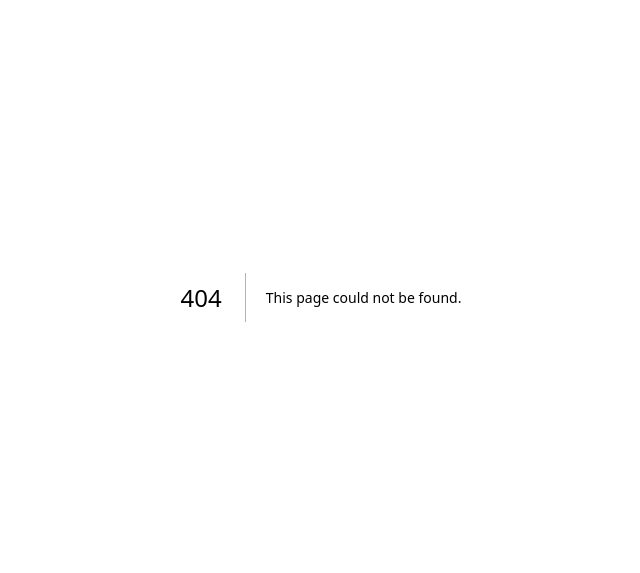
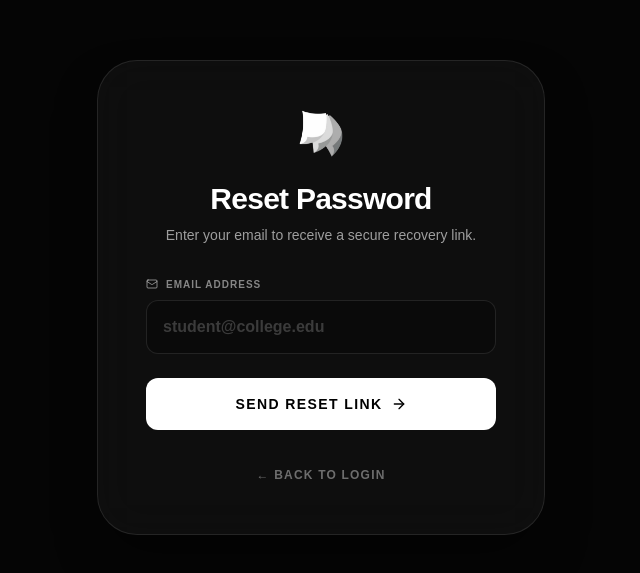
Before and after one commit to tanmay-mevada/Print-Stack, a Next.js app: page /forgot-password in a window 1280 px wide. Before the commit this address had no page. Shown: the part 103-676 px from the top of the page, without its empty margins (319-959 px from the left). Built offline with nearby package versions, Linux system fonts and the light colour scheme.

Commit message:
forgot-pwd

```diff
--- a/src/app/(auth)/actions.ts
+++ b/src/app/(auth)/actions.ts
@@ -382,3 +382,36 @@ export async function verifyPickupOTPAction(orderId: string, inputOtp: string) {
     return { success: false, error: "Invalid OTP. Please check your email and try again." }
   }
 }
+
+export async function forgotPasswordAction(formData: FormData) {
+  const email = formData.get('email') as string
+  const supabase = await createClient()
+
+  // Supabase automatically sends the reset email using its built-in templates
+  const { error } = await supabase.auth.resetPasswordForEmail(email, {
+    // This tells Supabase where to send the user AFTER they click the email link
+    redirectTo: `${process.env.NEXT_PUBLIC_BASE_URL}/auth/callback?next=/reset-password`,
+  })
+
+  if (error) {
+    return { error: error.message }
+  }
+
+  return { success: true }
+}
+
+export async function updatePasswordAction(formData: FormData) {
+  const password = formData.get('password') as string
+  const supabase = await createClient()
+
+  // Updates the password for the currently logged-in/verified session
+  const { error } = await supabase.auth.updateUser({
+    password: password
+  })
+
+  if (error) {
+    return { error: error.message }
+  }
+
+  redirect('/login?message=Password updated successfully')
+}
--- /dev/null
+++ b/src/app/(auth)/forgot-password/page.tsx
@@ -0,0 +1,78 @@
+'use client'
+
+import { useState } from 'react'
+import Link from 'next/link'
+import { forgotPasswordAction } from '../actions'
+import { Mail, ArrowRight, CheckCircle2 } from 'lucide-react'
+import { useTheme } from '@/context/ThemeContext'
+
+export default function ForgotPasswordPage() {
+  const { isDark } = useTheme()
+  const [loading, setLoading] = useState(false)
+  const [success, setSuccess] = useState(false)
+  const [errorMsg, setErrorMsg] = useState('')
+
+  async function handleSubmit(e: React.FormEvent<HTMLFormElement>) {
+    e.preventDefault()
+    setLoading(true)
+    setErrorMsg('')
+
+    const formData = new FormData(e.currentTarget)
+    const res = await forgotPasswordAction(formData)
+
+    if (res?.error) setErrorMsg(res.error)
+    else if (res?.success) setSuccess(true)
+
+    setLoading(false)
+  }
+
+  return (
+    <div className={`min-h-screen flex items-center justify-center px-4 py-12 font-sans transition-colors duration-500 ${isDark ? 'bg-[#050505] text-white' : 'bg-[#faf9f6] text-stone-900'}`}>
+      <div className={`w-full max-w-md p-8 sm:p-12 rounded-[2.5rem] border backdrop-blur-xl transition-all ${isDark ? 'bg-[#111111]/80 border-white/10 shadow-2xl shadow-black/50' : 'bg-white border-stone-200 shadow-xl shadow-stone-200/50'}`}>
+
+        <div className="mb-8 text-center">
+          <img src={isDark ? "/pblackx.png" : "/pwhitex.png"} alt="Logo" className="w-12 h-12 mx-auto mb-6" />
+          <h1 className="text-3xl font-black tracking-tight mb-2">Reset Password</h1>
+          <p className={`text-sm font-medium ${isDark ? 'text-white/60' : 'text-stone-500'}`}>
+            Enter your email to receive a secure recovery link.
+          </p>
+        </div>
+
+        {success ? (
+          <div className={`p-6 rounded-2xl border text-center ${isDark ? 'bg-green-500/10 border-green-500/20' : 'bg-green-50 border-green-200'}`}>
+            <CheckCircle2 className={`w-10 h-10 mx-auto mb-3 ${isDark ? 'text-green-400' : 'text-green-600'}`} />
+            <h3 className={`text-lg font-black tracking-tight mb-1 ${isDark ? 'text-green-400' : 'text-green-700'}`}>Check your inbox</h3>
+            <p className={`text-xs font-bold uppercase tracking-widest ${isDark ? 'text-green-500/70' : 'text-green-600/70'}`}>Link sent successfully</p>
+          </div>
+        ) : (
+          <form onSubmit={handleSubmit} className="space-y-6">
+            {errorMsg && <p className="text-xs text-red-500 font-bold text-center bg-red-500/10 p-3 rounded-xl">{errorMsg}</p>}
+
+            <div>
+              <label className={`block text-[10px] font-bold mb-2 uppercase tracking-widest flex items-center gap-2 ${isDark ? 'text-white/50' : 'text-stone-500'}`}>
+                <Mail className="w-3 h-3" /> Email Address
+              </label>
+              <input
+                name="email"
+                type="email"
+                required
+                placeholder="student@college.edu"
+                className={`w-full rounded-xl border px-4 py-3.5 outline-none transition-all font-bold ${isDark ? 'bg-[#0A0A0A] border-white/10 text-white placeholder:text-white/20 focus:border-white/30 focus:ring-1 focus:ring-white/30' : 'bg-stone-50 border-stone-200 text-stone-900 placeholder:text-stone-300 focus:border-stone-900 focus:ring-1 focus:ring-stone-900/20'}`}
+              />
+            </div>
+
+            <button disabled={loading} className={`w-full flex items-center justify-center gap-2 py-4 rounded-xl font-black text-sm uppercase tracking-widest transition-all disabled:opacity-50 ${isDark ? 'bg-white text-black hover:bg-gray-200' : 'bg-stone-900 text-white hover:bg-black'}`}>
+              {loading ? 'Sending...' : <>Send Reset Link <ArrowRight className="w-4 h-4" /></>}
+            </button>
+          </form>
+        )}
+
+        <div className="mt-8 text-center">
+          <Link href="/login" className={`text-xs font-bold uppercase tracking-widest transition-colors ${isDark ? 'text-white/40 hover:text-white' : 'text-stone-400 hover:text-stone-900'}`}>
+            ← Back to Login
+          </Link>
+        </div>
+      </div>
+    </div>
+  )
+}
```
